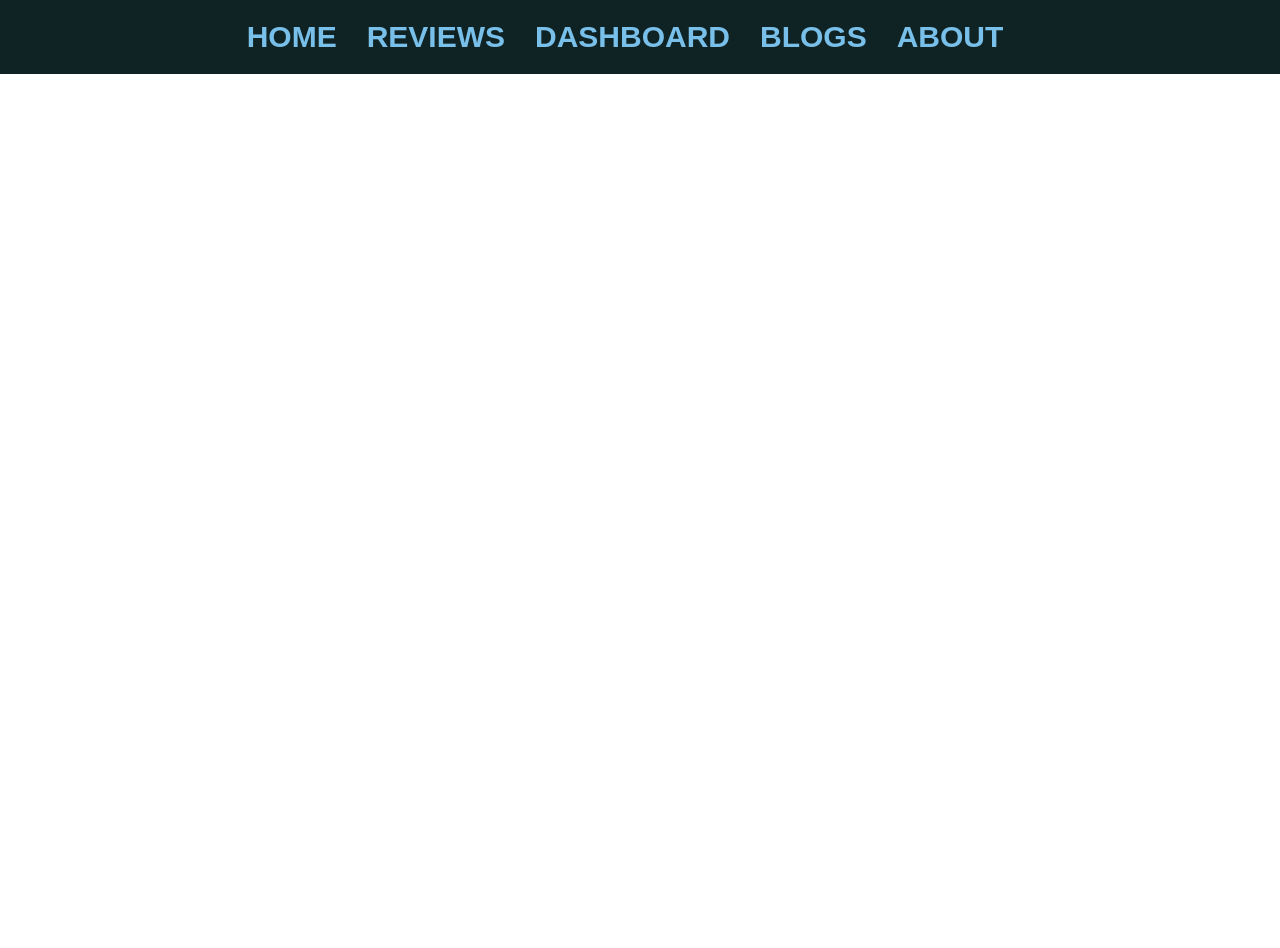
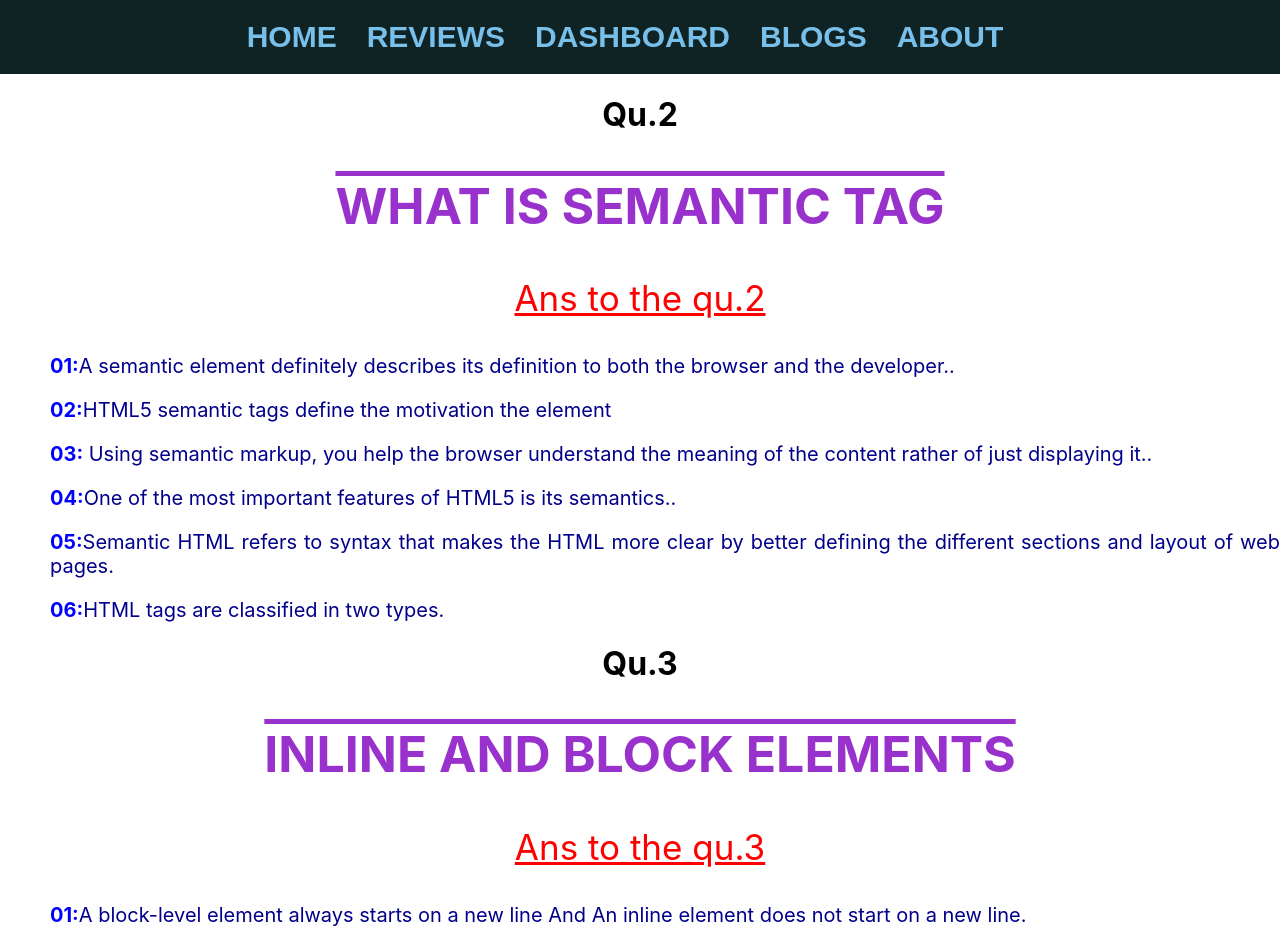
Before and after one commit to zohirul22/Discovery-Bangladeh-website, a React (Create React App) app: page /blogs in a window 1280 px wide. Shown: the top 948 px of the page. Before the commit the page ends 800 px from the top, so only its background shows below. Built offline with nearby package versions, Linux system fonts and the light colour scheme.

Commit message:
four time commit

```diff
--- a/src/App.js
+++ b/src/App.js
@@ -1,9 +1,12 @@
 
 import { Route, Routes } from 'react-router-dom';
 import './App.css';
+import About from './componeents/About/About';
+import Blogs from './componeents/Blogs/Blogs';
 import Dashboard from './componeents/Dashboard/Dashboard';
 import Header from './componeents/Header/Header';
 import Home from './componeents/Home/Home';
+import NotFound from './componeents/NotFound/NotFound';
 import Review from './componeents/Review/Review';
 
 function App() {
@@ -15,8 +18,10 @@ function App() {
         <Route path='/home' element={<Home></Home>}></Route>
         <Route path='dashboard' element={<Dashboard></Dashboard>}></Route>
         <Route path='reviews' element={<Review></Review>}></Route>
+        <Route path='blogs' element={<Blogs></Blogs>}></Route>
+        <Route path='about' element={<About></About>}></Route>
 
-        <Route path='*' element></Route>
+        <Route path='*' element={<NotFound></NotFound>}></Route>
 
       </Routes>
 
--- a/src/componeents/About/About.css
+++ b/src/componeents/About/About.css
@@ -0,0 +1,14 @@
+.about{
+   font-size: 30px;
+   color: rgb(22, 22, 48);
+   width: 800px;
+   text-align: justify;
+   margin-left: 100px;
+}
+.btn{
+    padding: 10px;
+    background-color: blueviolet;
+    border: 0px;
+    border-radius: 10px;
+    font-size: 30px;
+}
--- a/src/componeents/About/About.js
+++ b/src/componeents/About/About.js
@@ -0,0 +1,14 @@
+import React from 'react';
+import './About.css'
+
+const About = () => {
+    return (
+        <div className='about'>
+
+            <p>I’m Zohirul islam Shain from Kushtia in Bangladesh. As a professional Full Stack Web Developer. I have been working as a Web Developer over the last 4 years. Basically I’m working Web Design & Development, Responsive Design, SEO(Search Engine Optimization) and WordPress Customization. <button className='btn'>Read More Shahin</button></p>
+
+        </div>
+    );
+};
+
+export default About;
--- a/src/componeents/Blogs/Blogs.css
+++ b/src/componeents/Blogs/Blogs.css
@@ -0,0 +1,27 @@
+.Ans{
+    text-align: justify;
+    margin-left: 50px;
+}
+.Ans>p{
+    font-size: 20px;
+  color: darkblue;
+    font-weight: 400;
+
+}
+.ans-span{
+   color: blue;
+   font-size: 20px;
+   font-weight: bolder;
+}
+.ques>p{
+    text-decoration: underline;
+    color: red;
+    font-size: 35px;
+}
+
+.ques > h2{
+    text-decoration: overline;
+    font-size: 50px;
+    color: darkorchid;
+    text-transform: uppercase;
+}
--- a/src/componeents/Blogs/Blogs.js
+++ b/src/componeents/Blogs/Blogs.js
@@ -0,0 +1,48 @@
+import React from 'react';
+import './Blogs.css'
+
+const Blogs = () => {
+    return (
+        <div>
+            <div className="ques">
+            <h1>Qu.2</h1>
+            <h2>what is semantic tag</h2>
+            <p >Ans to the qu.2</p>
+            </div>
+            <div className="Ans">
+
+                <p><span className='ans-span'>01:</span>A semantic element definitely describes its definition to both the browser and the developer.. </p>
+                <p><span className='ans-span'>02:</span>HTML5 semantic tags define the motivation  the element </p>
+                <p><span className='ans-span'>03:</span> Using semantic markup, you help the browser understand the meaning of the content rather of just displaying it.. </p>
+                <p><span className='ans-span'>04:</span>One of the most important features of HTML5 is its semantics.. </p>
+
+                <p><span className='ans-span'>05:</span>Semantic HTML refers to syntax that makes the HTML more clear by better defining the different sections and layout of web pages. </p>
+                <p><span className='ans-span'>06:</span>HTML tags are classified in two types.  </p>
+
+                </div>
+            <div className="ques">
+            <h1>Qu.3</h1>
+            <h2>Inline And Block Elements</h2>
+            <p >Ans to the qu.3</p>
+            </div>
+            <div className="Ans">
+
+                <p><span className='ans-span'>01:</span>A block-level element always starts on a new line And An inline element does not start on a new line.</p>
+                <p><span className='ans-span'>02:</span>A block-level element always takes up the full width at hand And An inline element only takes up as much width as necessary.</p>
+                <p><span className='ans-span'>03:</span> Inline element are: a ,abbr ,b,bdo ,big,br etc. And Block elemnet are: div,article,ol,li etc</p>
+                <p><span className='ans-span'>04:</span>An inline element does not start on a new line and it only takes up as much width as necessary</p>
+                <p><span className='ans-span'>05:</span>A block element has some whitespace above and below it and does not tolerate any HTML elements next to it. An inline-block element is placed as an inline element</p>
+                <p><span className='ans-span'>06:</span>Block level elements take up as much space as possible by default. Each block level element will start a new line on the page, stacking down the page.</p>
+
+
+
+                </div>
+
+        </div>
+
+
+
+    );
+};
+
+export default Blogs;
--- a/src/componeents/NotFound/NotFound.css
+++ b/src/componeents/NotFound/NotFound.css
@@ -0,0 +1,12 @@
+.moreFound >img{
+width: 700px;
+height: 450px;
+border: 5px solid red;
+border-radius: 20px;
+}
+.moreFound>h1{
+    color: crimson;
+    font-size: 50px;
+    font-style: italic;
+    font-family: Impact, Haettenschweiler, 'Arial Narrow Bold', sans-serif;
+}
--- a/src/componeents/NotFound/NotFound.js
+++ b/src/componeents/NotFound/NotFound.js
@@ -1,8 +1,11 @@
 import React from 'react';
+import './NotFound.css'
 
 const NotFound = () => {
     return (
-        <div>
+        <div className='moreFound'>
+            <h1>No More Found.!!!!</h1>
+        <img src="https://us.123rf.com/450wm/fokusiert/fokusiert1905/fokusiert190500099/123866353-cubes-form-the-expression.jpg?ver=66" alt="" />
 
         </div>
     );
```
Also changed, not shown: src/componeents/img/FB_IMG_1601472556224.jpg (added), src/componeents/img/Screenshot 2022-01-04 015811.png (added).
